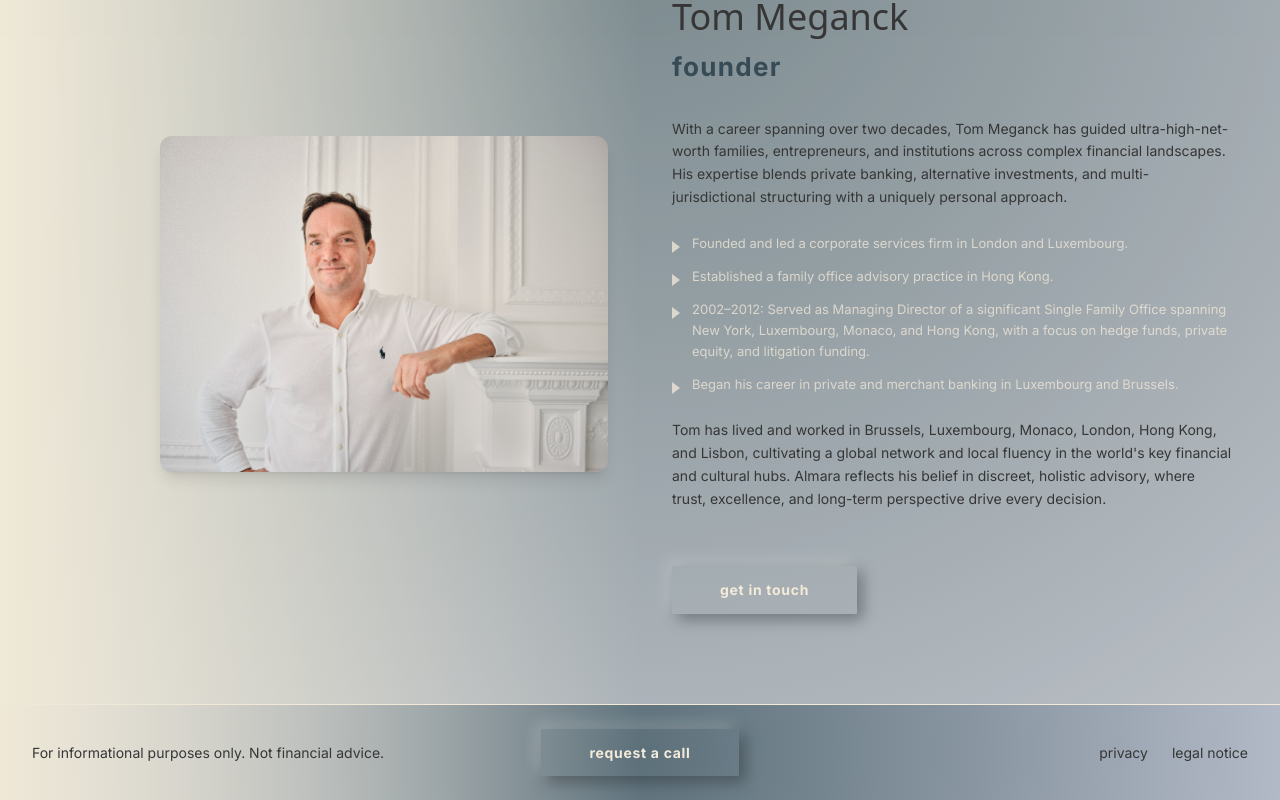
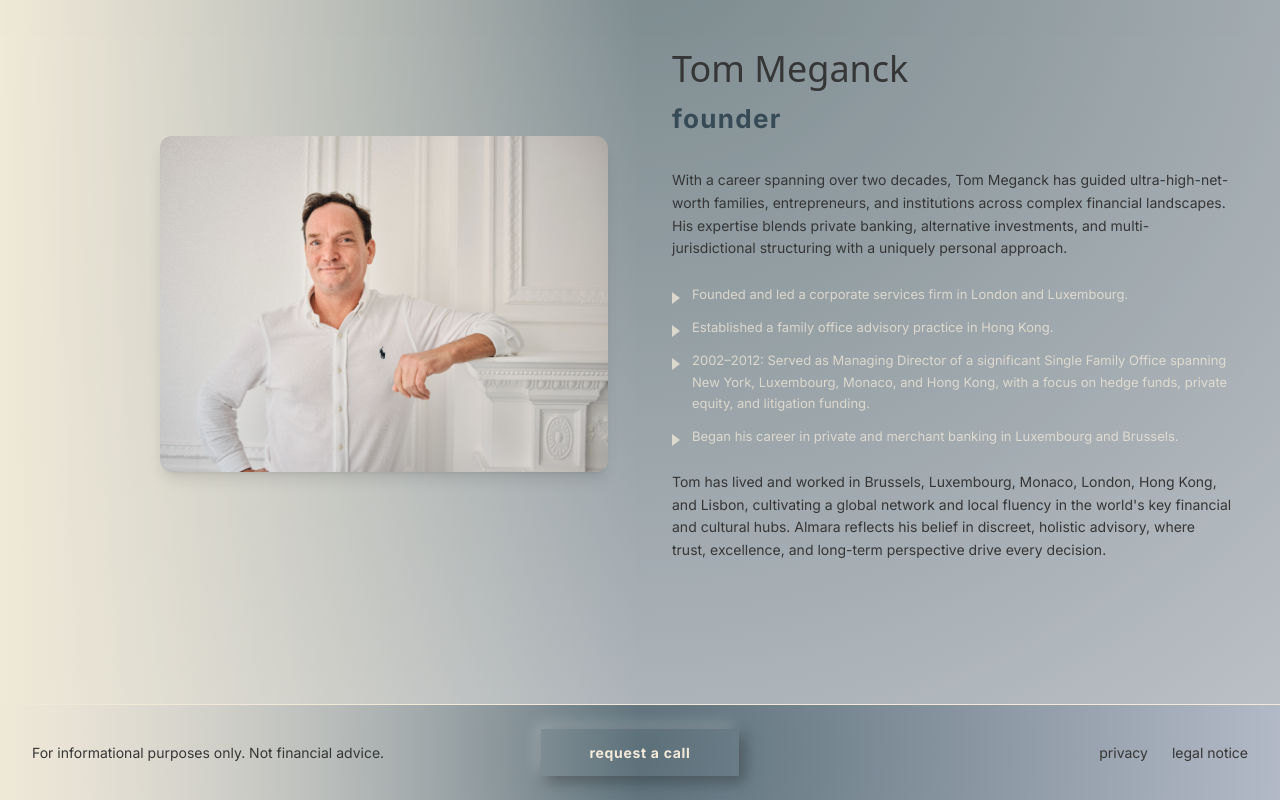
Before and after one commit to 24dv/almara, a React (Vite) app: page /about in a window 1280 px wide. Shown: the part 980-1780 px from the top of the page. Built offline with nearby package versions, Linux system fonts and the light colour scheme; a web font is replaced by a local one.

Commit message:
Remove get in touch button

```diff
--- a/src/pages/About.tsx
+++ b/src/pages/About.tsx
@@ -129,10 +129,6 @@ const About = () => {
                 <p className="leading-relaxed almara-body-mobile text-[#363636]">Tom has lived and worked in Brussels, Luxembourg, Monaco, London, Hong Kong, and Lisbon, cultivating a global network and local fluency in the world's key financial and cultural hubs. Almara reflects his belief in discreet, holistic advisory, where trust, excellence, and long-term perspective drive every decision.</p>
               </div>
 
-              {/* Call to Action */}
-              <div className="pt-6">
-                <Button variant="call" size="call" className="font-helvetica-now">get in touch</Button>
-              </div>
             </div>
           </div>
         </div>
```
